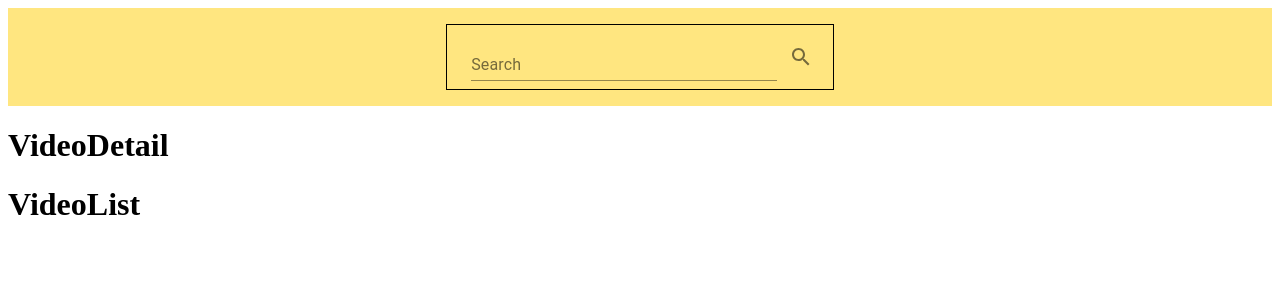
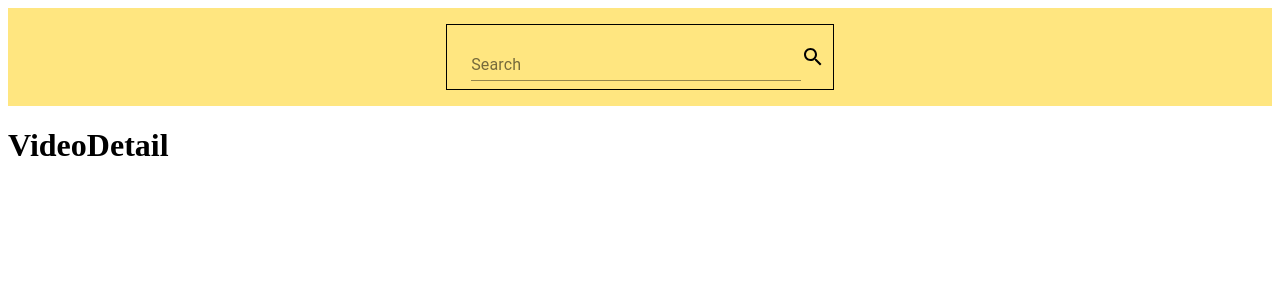
Before and after one commit to mcristinamotoc/REACTUBE, a React (Create React App) app: page / in a window 1280 px wide. Shown: the top 300 px of the page. Built offline with nearby package versions, Linux system fonts and the light colour scheme.

Commit message:
videoListComponent

```diff
--- a/src/App.js
+++ b/src/App.js
@@ -3,6 +3,7 @@ import youtube from "./api/youtube";
 import SearchBar from "./components/searchBar/searchBar";
 import VideoList from "./components/videoList/videoList";
 import VideoDetail from "./components/videoDetail/videoDetail";
+
 
 
 const App = () => {
@@ -13,7 +14,9 @@ const App = () => {
   The content of this method is the call to the youtube API and its later storage in the state.*/
 
   const handleSubmit = async (termFromSearchBar) => {
-    const {data: { items: videos }} = await youtube.get("/search", {
+    const {
+      data: { items: videos },
+    } = await youtube.get("/search", {
       params: {
         q: termFromSearchBar,
       },
@@ -23,18 +26,22 @@ const App = () => {
     console.log("Videos!!", videos);
 
     setSelectedVideos(videos[0]);
-  }
+  };
 
   return (
+    <div className="app">
       <Fragment>
         <SearchBar onFormSubmit={handleSubmit} />
-        <div>
+        <div className="app_container">
+          <div className="app__videoDetail">
             <VideoDetail videoItem={selectedVideos} />
           </div>
-        <div>
+          <div className="app__videoList">
             <VideoList handleVideoSelect={setSelectedVideos} videos={videos} />
           </div>
+        </div>
       </Fragment>
+    </div>
   );
 };
 
--- a/src/components/searchBar/searchBar.js
+++ b/src/components/searchBar/searchBar.js
@@ -19,7 +19,7 @@ const SearchBar = ({ onFormSubmit }) => {
 
   return (
     <div className={classes.searchBar}>
-      <form onSubmit={handleSubmit}
+      <div onSubmit={handleSubmit}
       className={classes.searchForm}>
         <TextField
           className={classes.searchTextField}
@@ -28,13 +28,8 @@ const SearchBar = ({ onFormSubmit }) => {
           onChange={handleChange}
           onKeyPress={handleSubmit}
         />
-        <IconButton
-        type="submit"
-        onSubmit={handleChange}
-        aria-label="search">
-          <SearchIcon />
-        </IconButton>
-      </form>
+        <SearchIcon />
+      </div>
     </div>
   );
 };
--- a/src/components/searchBar/searchBar_Style.js
+++ b/src/components/searchBar/searchBar_Style.js
@@ -8,7 +8,6 @@ export default makeStyles((style) => ({
     padding: "1rem 1rem",
   },
   searchForm:{
-
     display: 'flex',
     alignItems: 'center',
     height: '100%',
--- /dev/null
+++ b/src/components/videoList/VideoItem.js
@@ -0,0 +1,11 @@
+import React from "react";
+
+const VideoItem = () => {
+  return (
+    <div>
+      <h1>VideoItem</h1>
+    </div>
+  );
+};
+
+export default VideoItem;
--- a/src/components/videoList/videoList.js
+++ b/src/components/videoList/videoList.js
@@ -1,10 +1,20 @@
 import React from "react";
+import { Grid } from "@material-ui/core";
+import VideoItem from "./VideoItem";
 
-const VideoList = () => {
+const VideoList = ({ videos, handlevideoselect }) => {
+  const renderedVideos = videos.map((video) => (
+    <VideoItem
+      handlevideoselect={handlevideoselect}
+      key={video.id.videoId}
+      video={video}
+    />
+  ));
+
   return (
-    <div>
-      <h1>VideoList</h1>
-    </div>
+    <Grid container spacing={10}>
+      {renderedVideos}
+    </Grid>
   );
 };
 
```
Lines whose indentation alone changed are shown as unchanged.
